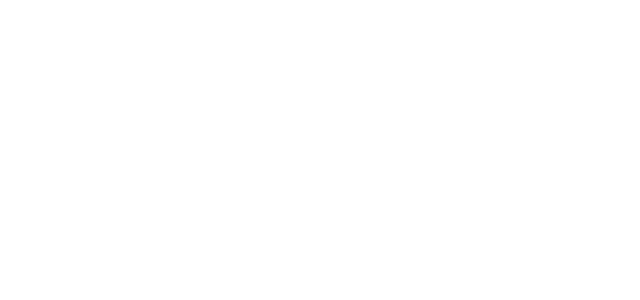
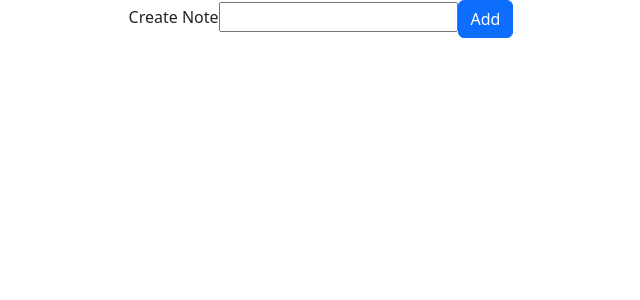
Before and after one commit to SulakshanSiva/To-Do-List-App, a React (Create React App) app: page / in a window 1280 px wide. Shown: the top 300 px of the page, without its empty margins (319-959 px from the left). Built offline with nearby package versions, Linux system fonts and the light colour scheme.

Commit message:
created files Add Note Bar,Navbar: added bootstrap

```diff
--- a/package.json
+++ b/package.json
@@ -6,7 +6,9 @@
     "@testing-library/jest-dom": "^5.16.5",
     "@testing-library/react": "^13.4.0",
     "@testing-library/user-event": "^13.5.0",
+    "bootstrap": "^5.2.2",
     "react": "^18.2.0",
+    "react-bootstrap": "^2.5.0",
     "react-dom": "^18.2.0",
     "react-scripts": "5.0.1",
     "web-vitals": "^2.1.4"
--- /dev/null
+++ b/src/Components/AddNote.js
@@ -0,0 +1,14 @@
+import React from 'react'
+
+function AddNote(){
+    return(
+        <div>
+            <label htmlFor="note">Create Note</label>
+            <input type="text" id="note"></input>
+
+            <button className="btn btn-primary" type="button">Add</button>
+        </div>
+    );
+}
+
+export default AddNote;
--- a/src/Components/App.js
+++ b/src/Components/App.js
@@ -1,9 +1,12 @@
 import '../Styles/App.css';
+import AddNote from './AddNote';
+import Navbar from './Navbar';
 
 function App() {
   return (
     <div className="App">
-
+        <Navbar/>
+        <AddNote/>
     </div>
   );
 }
--- /dev/null
+++ b/src/Components/Navbar.js
@@ -0,0 +1,11 @@
+import React, { useDeferredValue } from 'react';
+
+function Navbar(){
+    return(
+        <div>
+
+        </div>
+    );
+}
+
+export default Navbar;
--- a/src/index.js
+++ b/src/index.js
@@ -2,7 +2,7 @@
 import ReactDOM from 'react-dom/client';
 import './Styles/index.css';
 import App from './Components/App';
-
+import 'bootstrap/dist/css/bootstrap.min.css';
 
 const root = ReactDOM.createRoot(document.getElementById('root'));
 root.render(
```
Also changed, not shown: 1 other file (tests, documents, lock files or other folders).
